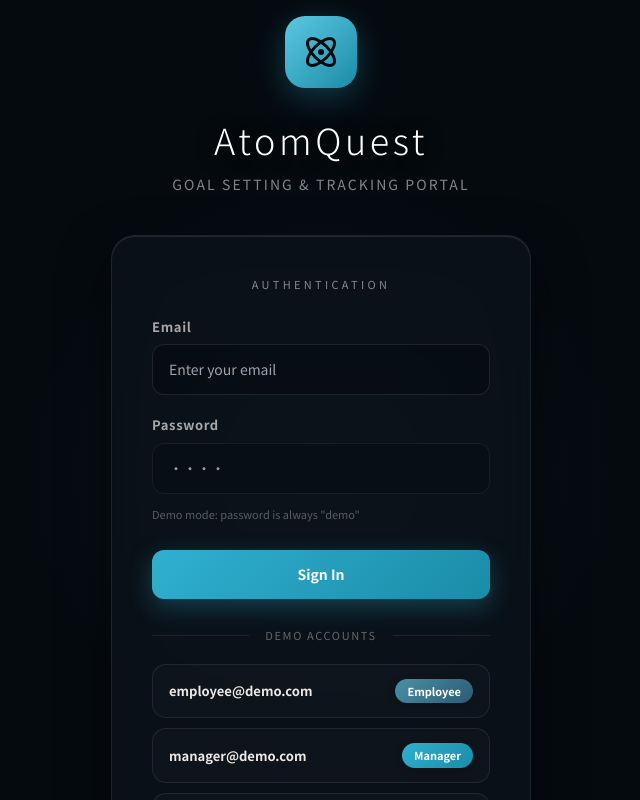
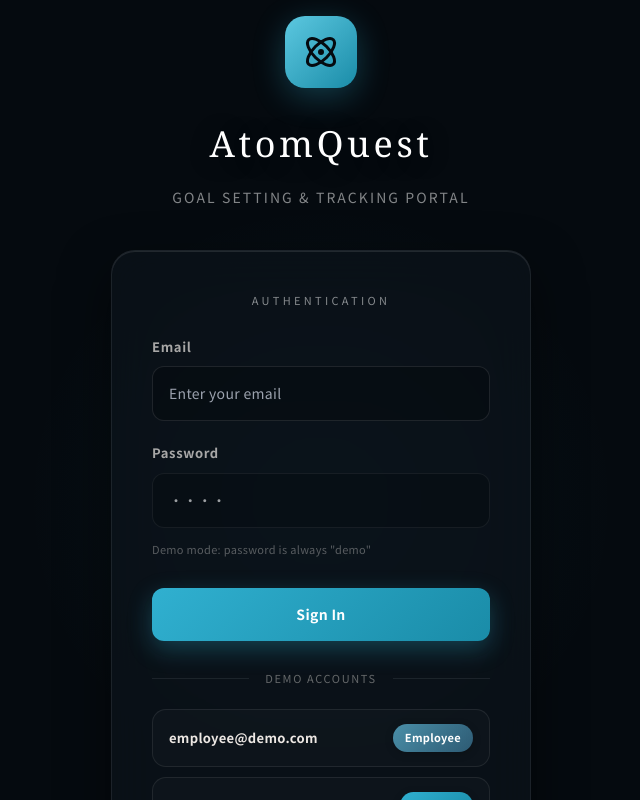
Before and after one commit to sahibjotsingh13/atom-quest-, a Next.js app: page /login in a window 1280 px wide. Shown: the top 800 px of the page, without its empty margins (319-959 px from the left). Built offline with nearby package versions, Linux system fonts and the light colour scheme.

Commit message:
style: update globals.css base layer with HSL variables for dark mode, Noto Sans SC/Noto Serif SC typography rules, and custom component typography classes

```diff
--- a/src/app/globals.css
+++ b/src/app/globals.css
@@ -13,39 +13,26 @@
 @layer base {
   :root {
     /* Shadcn Variables */
-    --background: oklch(1 0 0);
-    --foreground: oklch(0.145 0 0);
-    --card: oklch(1 0 0);
-    --card-foreground: oklch(0.145 0 0);
-    --popover: oklch(1 0 0);
-    --popover-foreground: oklch(0.145 0 0);
-    --primary: oklch(0.205 0 0);
-    --primary-foreground: oklch(0.985 0 0);
-    --secondary: oklch(0.97 0 0);
-    --secondary-foreground: oklch(0.205 0 0);
-    --muted: oklch(0.97 0 0);
-    --muted-foreground: oklch(0.556 0 0);
-    --accent: oklch(0.97 0 0);
-    --accent-foreground: oklch(0.205 0 0);
-    --destructive: oklch(0.577 0.245 27.325);
-    --destructive-foreground: 210 40% 98%;
-    --border: oklch(0.922 0 0);
-    --input: oklch(0.922 0 0);
-    --ring: oklch(0.708 0 0);
+    --background: 210 33% 4%;
+    --foreground: 30 14% 92%;
+    --card: 210 33% 4%;
+    --card-foreground: 30 14% 92%;
+    --popover: 210 33% 4%;
+    --popover-foreground: 30 14% 92%;
+    --primary: 190 70% 50%;
+    --primary-foreground: 210 33% 4%;
+    --secondary: 210 10% 12%;
+    --secondary-foreground: 30 14% 92%;
+    --muted: 210 10% 12%;
+    --muted-foreground: 240 5% 55%;
+    --accent: 210 10% 12%;
+    --accent-foreground: 30 14% 92%;
+    --destructive: 0 84.2% 60.2%;
+    --destructive-foreground: 0 0% 98%;
+    --border: 210 10% 15%;
+    --input: 210 10% 15%;
+    --ring: 190 70% 50%;
     --radius: 0.625rem;
-    --chart-1: oklch(0.87 0 0);
-    --chart-2: oklch(0.556 0 0);
-    --chart-3: oklch(0.439 0 0);
-    --chart-4: oklch(0.371 0 0);
-    --chart-5: oklch(0.269 0 0);
-    --sidebar: oklch(0.985 0 0);
-    --sidebar-foreground: oklch(0.145 0 0);
-    --sidebar-primary: oklch(0.205 0 0);
-    --sidebar-primary-foreground: oklch(0.985 0 0);
-    --sidebar-accent: oklch(0.97 0 0);
-    --sidebar-accent-foreground: oklch(0.205 0 0);
-    --sidebar-border: oklch(0.922 0 0);
-    --sidebar-ring: oklch(0.708 0 0);
 
     /* Skin Color Palette - Light Mode */
     --skin-50: #fdf8f6;
@@ -84,32 +71,25 @@
   }
 
   .dark {
-    --background: oklch(0.145 0 0);
-    --foreground: oklch(0.985 0 0);
-    --card: oklch(0.205 0 0);
-    --card-foreground: oklch(0.985 0 0);
-    --popover: oklch(0.205 0 0);
-    --popover-foreground: oklch(0.985 0 0);
-    --primary: oklch(0.922 0 0);
-    --primary-foreground: oklch(0.205 0 0);
-    --secondary: oklch(0.269 0 0);
-    --secondary-foreground: oklch(0.985 0 0);
-    --muted: oklch(0.269 0 0);
-    --muted-foreground: oklch(0.708 0 0);
-    --accent: oklch(0.269 0 0);
-    --accent-foreground: oklch(0.985 0 0);
-    --destructive: oklch(0.704 0.191 22.216);
-    --border: oklch(1 0 0 / 10%);
-    --input: oklch(1 0 0 / 15%);
-    --ring: oklch(0.556 0 0);
-    --sidebar: oklch(0.205 0 0);
-    --sidebar-foreground: oklch(0.985 0 0);
-    --sidebar-primary: oklch(0.488 0.243 264.376);
-    --sidebar-primary-foreground: oklch(0.985 0 0);
-    --sidebar-accent: oklch(0.269 0 0);
-    --sidebar-accent-foreground: oklch(0.985 0 0);
-    --sidebar-border: oklch(1 0 0 / 10%);
-    --sidebar-ring: oklch(0.556 0 0);
+    --background: 210 33% 4%;
+    --foreground: 30 14% 92%;
+    --card: 210 33% 4%;
+    --card-foreground: 30 14% 92%;
+    --popover: 210 33% 4%;
+    --popover-foreground: 30 14% 92%;
+    --primary: 190 70% 50%;
+    --primary-foreground: 210 33% 4%;
+    --secondary: 210 10% 12%;
+    --secondary-foreground: 30 14% 92%;
+    --muted: 210 10% 12%;
+    --muted-foreground: 240 5% 55%;
+    --accent: 210 10% 12%;
+    --accent-foreground: 30 14% 92%;
+    --destructive: 0 84.2% 60.2%;
+    --destructive-foreground: 0 0% 98%;
+    --border: 210 10% 15%;
+    --input: 210 10% 15%;
+    --ring: 190 70% 50%;
 
     /* Dark Mode Skin Overrides */
     --glass-bg: rgba(30, 30, 30, 0.4);
@@ -117,35 +97,36 @@
     --glass-shadow: rgba(0, 0, 0, 0.3);
   }
 
-  .theme {
-    --font-heading: var(--font-sans);
-    --font-sans: var(--font-sans);
-  }
-
-  * {
-    @apply border-border outline-ring/50;
+  html {
+    scroll-behavior: auto;
   }
 
   body {
-    @apply bg-background text-foreground;
-    font-family: 'Inter', -apple-system, BlinkMacSystemFont, 'Segoe UI', Roboto, sans-serif;
+    font-family: 'Noto Sans SC', 'Helvetica Neue', Arial, sans-serif;
+    background-color: #050A0F;
+    color: #EDE8E4;
+    overflow-x: hidden;
     -webkit-font-smoothing: antialiased;
     -moz-osx-font-smoothing: grayscale;
-    transition: background-color var(--transition-slow), color var(--transition-slow);
+    font-weight: 400;
+    font-size: 16px;
+    line-height: 1.8;
+    letter-spacing: 0.02em;
   }
 
-  html {
-    @apply font-sans;
-    scroll-behavior: smooth;
+  h1, h2, h3, h4, h5, h6 {
+    font-family: 'Noto Serif SC', 'Georgia', serif;
+    word-break: keep-all;
   }
 }
 
-@layer base {
-  * {
-    @apply border-border;
+@layer components {
+  .font-serif-display {
+    font-family: 'Noto Serif SC', 'Georgia', serif;
   }
-  body {
-    @apply bg-background text-foreground;
+
+  .font-sans-body {
+    font-family: 'Noto Sans SC', 'Helvetica Neue', Arial, sans-serif;
   }
 }
 
```
